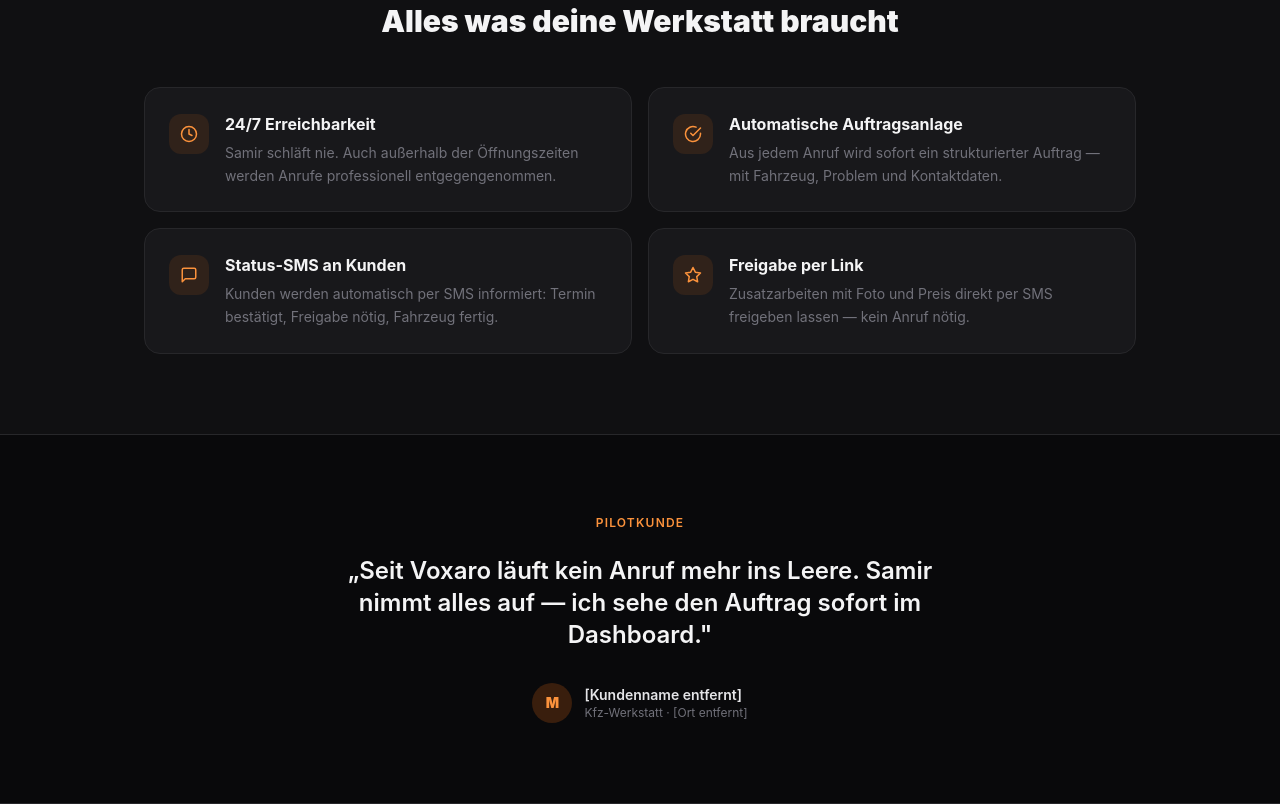
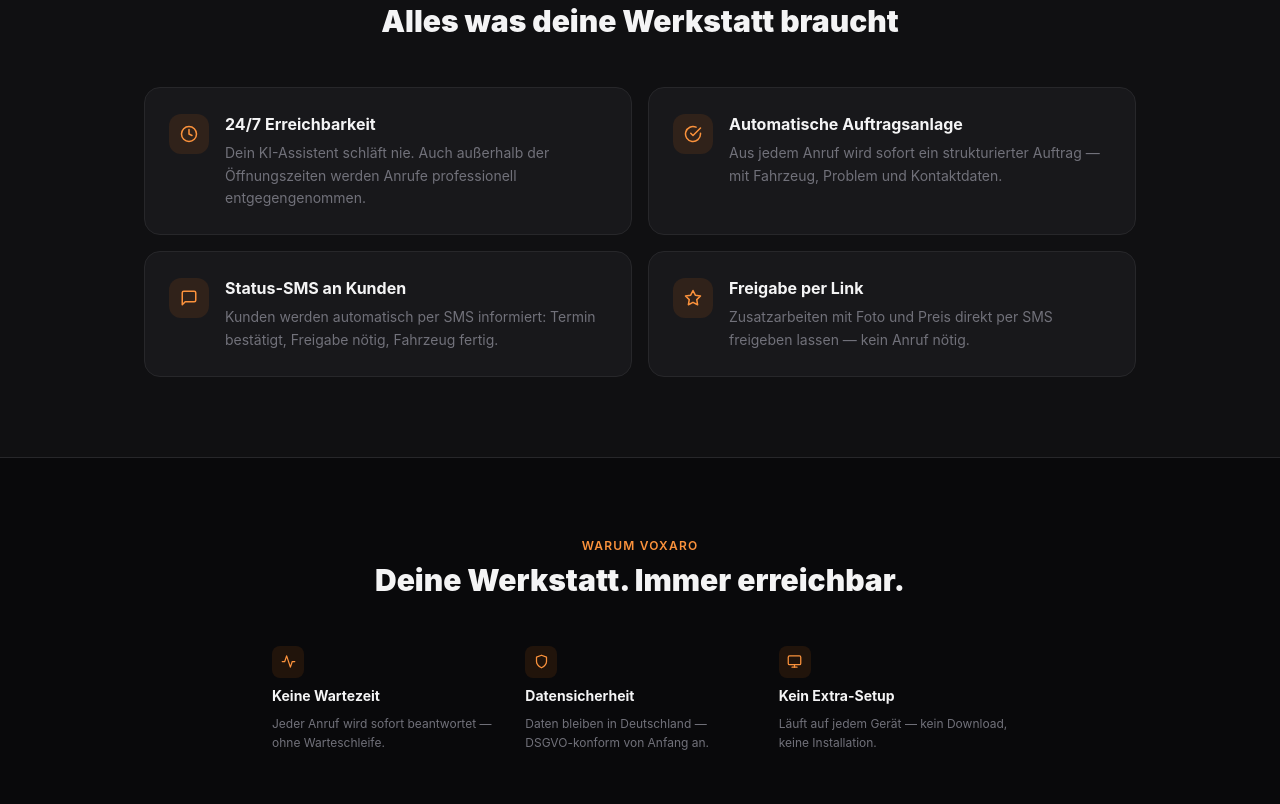
Before and after one commit to aymen11abid/voxaro-landing, a plain HTML site: page index.html in a window 1280 px wide. Shown: the part 1296-2100 px from the top of the page. Drawn offline with nearby package versions, Linux system fonts and the light colour scheme.

Commit message:
fix: Kundennamen entfernt, Landing Page generisch für Voxaro

```diff
--- a/index.html
+++ b/index.html
@@ -51,15 +51,15 @@
   <section class="max-w-5xl mx-auto px-4 pt-24 pb-20 text-center">
     <span class="inline-flex items-center gap-1.5 text-xs font-semibold bg-orange-500/10 border border-orange-500/20 text-orange-400 px-3 py-1 rounded-full mb-6">
       <svg width="11" height="11" viewBox="0 0 24 24" fill="currentColor"><path d="M13 2L4.5 13.5H11L9 22L19.5 10H13L13 2Z"/></svg>
-      KI-Telefon-Agent für Kfz-Werkstätten
+      KI-Assistent für Kfz-Werkstätten
     </span>
     <h1 class="text-4xl sm:text-5xl font-black tracking-tight leading-tight mb-4">
       Kein Anruf geht verloren.<br />
-      <span style="color:#FF6B00">Samir arbeitet 24/7.</span>
+      <span style="color:#FF6B00">Dein KI-Assistent arbeitet 24/7.</span>
     </h1>
     <p class="text-lg text-zinc-400 max-w-xl mx-auto mb-8 leading-relaxed">
-      Voxaro verbindet deinen KI-Assistenten direkt mit deinem Werkstatt-Dashboard.
-      Aufträge entstehen automatisch — du konzentrierst dich auf die Arbeit.
+      Voxaro nimmt Anrufe entgegen, erfasst Aufträge automatisch und hält dein Team auf dem Laufenden —
+      damit du dich auf die Arbeit konzentrieren kannst.
     </p>
     <div class="flex flex-col sm:flex-row gap-3 justify-center">
       <a href="mailto:kontakt@voxaro.de?subject=Demo%20Anfrage"
@@ -106,7 +106,7 @@
             </svg>
           </div>
           <h3 class="font-bold text-zinc-100 mb-2">Kunde ruft an</h3>
-          <p class="text-sm text-zinc-500 leading-relaxed">Samir nimmt jeden Anruf entgegen — auch wenn du gerade in der Grube bist oder die Werkstatt geschlossen hat.</p>
+          <p class="text-sm text-zinc-500 leading-relaxed">Voxaro nimmt jeden Anruf entgegen — auch wenn du gerade in der Grube bist oder die Werkstatt geschlossen hat.</p>
         </div>
 
         <div class="bg-zinc-900 border border-zinc-800 rounded-2xl p-6 relative overflow-hidden">
@@ -150,7 +150,7 @@
           </div>
           <div>
             <h3 class="font-bold text-zinc-100 mb-1.5">24/7 Erreichbarkeit</h3>
-            <p class="text-sm text-zinc-500 leading-relaxed">Samir schläft nie. Auch außerhalb der Öffnungszeiten werden Anrufe professionell entgegengenommen.</p>
+            <p class="text-sm text-zinc-500 leading-relaxed">Dein KI-Assistent schläft nie. Auch außerhalb der Öffnungszeiten werden Anrufe professionell entgegengenommen.</p>
           </div>
         </div>
 
@@ -194,20 +194,32 @@
     </div>
   </section>
 
-  <!-- Testimonial -->
+  <!-- Warum Voxaro -->
   <section class="py-20">
-    <div class="max-w-2xl mx-auto px-4 text-center">
-      <p class="text-xs font-semibold text-orange-400 uppercase tracking-widest mb-6">Pilotkunde</p>
-      <blockquote class="text-xl sm:text-2xl font-semibold text-zinc-100 leading-relaxed mb-8">
-        „Seit Voxaro läuft kein Anruf mehr ins Leere. Samir nimmt alles auf — ich sehe den Auftrag sofort im Dashboard."
-      </blockquote>
-      <div class="flex items-center justify-center gap-3">
-        <div class="w-10 h-10 rounded-full bg-orange-500/20 flex items-center justify-center shrink-0">
-          <span class="text-sm font-black text-orange-400">M</span>
+    <div class="max-w-3xl mx-auto px-4 text-center">
+      <p class="text-xs font-semibold text-orange-400 uppercase tracking-widest mb-2">Warum Voxaro</p>
+      <h2 class="text-2xl sm:text-3xl font-black mb-12">Deine Werkstatt. Immer erreichbar.</h2>
+      <div class="grid sm:grid-cols-3 gap-6 text-left">
+        <div class="space-y-2">
+          <div class="w-8 h-8 rounded-lg bg-orange-500/10 flex items-center justify-center">
+            <svg width="15" height="15" viewBox="0 0 24 24" fill="none" stroke="#fb923c" stroke-width="2" stroke-linecap="round" stroke-linejoin="round"><polyline points="22 12 18 12 15 21 9 3 6 12 2 12"/></svg>
+          </div>
+          <h4 class="font-bold text-zinc-100 text-sm">Keine Wartezeit</h4>
+          <p class="text-xs text-zinc-500 leading-relaxed">Jeder Anruf wird sofort beantwortet — ohne Warteschleife.</p>
         </div>
-        <div class="text-left">
-          <p class="text-sm font-semibold text-zinc-200">[Kundenname entfernt]</p>
-          <p class="text-xs text-zinc-500">Kfz-Werkstatt · [Ort entfernt]</p>
+        <div class="space-y-2">
+          <div class="w-8 h-8 rounded-lg bg-orange-500/10 flex items-center justify-center">
+            <svg width="15" height="15" viewBox="0 0 24 24" fill="none" stroke="#fb923c" stroke-width="2" stroke-linecap="round" stroke-linejoin="round"><path d="M12 22s8-4 8-10V5l-8-3-8 3v7c0 6 8 10 8 10z"/></svg>
+          </div>
+          <h4 class="font-bold text-zinc-100 text-sm">Datensicherheit</h4>
+          <p class="text-xs text-zinc-500 leading-relaxed">Daten bleiben in Deutschland — DSGVO-konform von Anfang an.</p>
+        </div>
+        <div class="space-y-2">
+          <div class="w-8 h-8 rounded-lg bg-orange-500/10 flex items-center justify-center">
+            <svg width="15" height="15" viewBox="0 0 24 24" fill="none" stroke="#fb923c" stroke-width="2" stroke-linecap="round" stroke-linejoin="round"><rect x="2" y="3" width="20" height="14" rx="2"/><line x1="8" y1="21" x2="16" y2="21"/><line x1="12" y1="17" x2="12" y2="21"/></svg>
+          </div>
+          <h4 class="font-bold text-zinc-100 text-sm">Kein Extra-Setup</h4>
+          <p class="text-xs text-zinc-500 leading-relaxed">Läuft auf jedem Gerät — kein Download, keine Installation.</p>
         </div>
       </div>
     </div>
```
